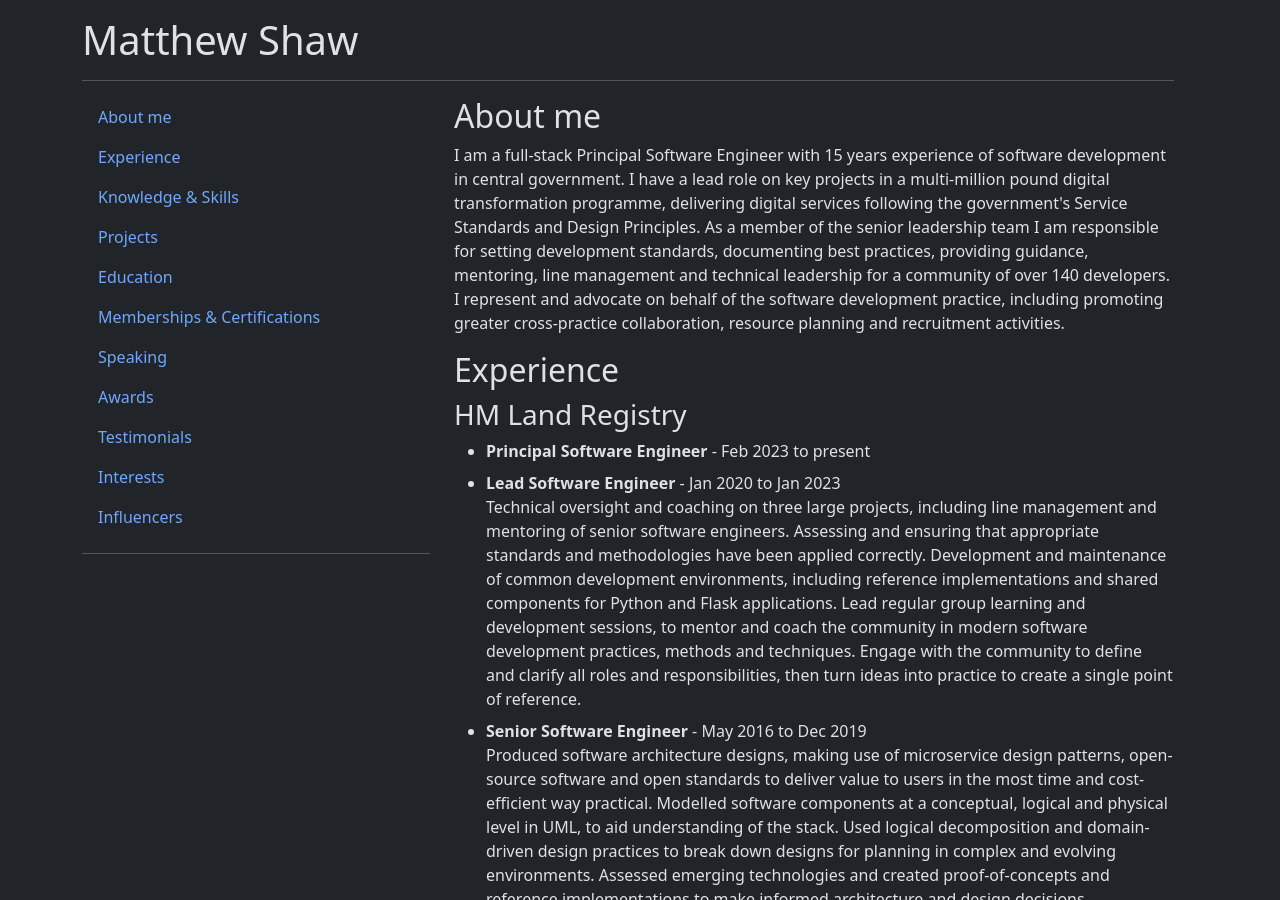
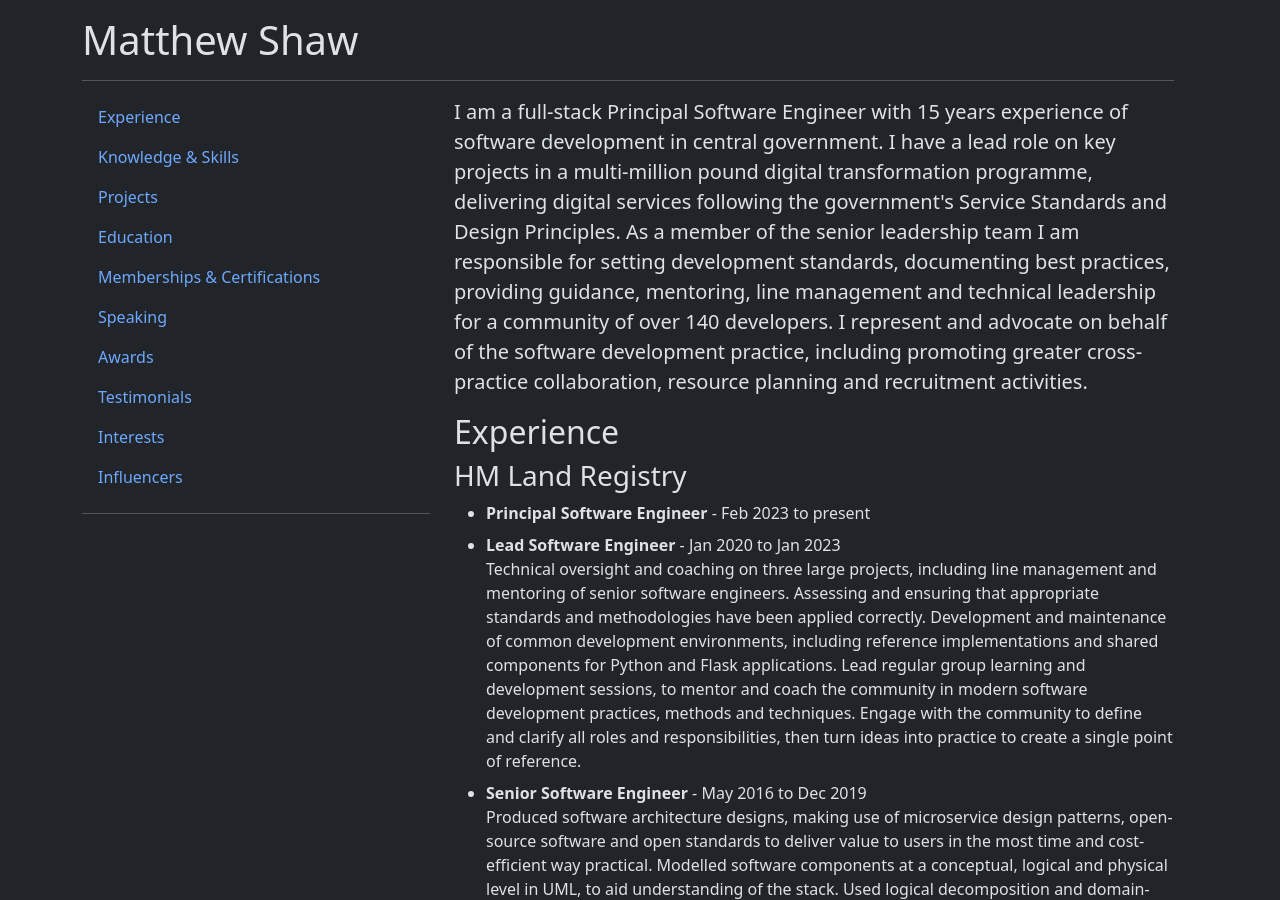
Before and after one commit to matthew-shaw/matthew-shaw.github.io, a Jekyll site: the page built from index.html, in a window 1280 px wide and 900 px high. Built offline with Jekyll 4.4.1, drawn with Linux system fonts in a browser that asks for light colours.

Commit message:
remove about link, use lead paragraph

```diff
--- a/index.html
+++ b/index.html
@@ -11,7 +11,6 @@
 <div class="row">
     <div class="col-md-4">
         <nav class="nav flex-column">
-            <a class="nav-link" href="#about">About me</a>
             <a class="nav-link" href="#experience">Experience</a>
             <a class="nav-link" href="#knowledge-skills">Knowledge & Skills</a>
             <a class="nav-link" href="#projects">Projects</a>
@@ -26,8 +25,7 @@
         <hr>
     </div>
     <div class="col-md-8">
-        <h2 id="about">About me</h2>
-        <p>I am a full-stack Principal Software Engineer with 15 years experience of software development in central government. I have a lead role on key projects in a multi-million pound digital transformation programme, delivering digital services following the government's Service Standards and Design Principles. As a member of the senior leadership team I am responsible for setting development standards, documenting best practices, providing guidance, mentoring, line management and technical leadership for a community of over 140 developers. I represent and advocate on behalf of the software development practice, including promoting greater cross-practice collaboration, resource planning and recruitment activities.</p>
+        <p class="lead">I am a full-stack Principal Software Engineer with 15 years experience of software development in central government. I have a lead role on key projects in a multi-million pound digital transformation programme, delivering digital services following the government's Service Standards and Design Principles. As a member of the senior leadership team I am responsible for setting development standards, documenting best practices, providing guidance, mentoring, line management and technical leadership for a community of over 140 developers. I represent and advocate on behalf of the software development practice, including promoting greater cross-practice collaboration, resource planning and recruitment activities.</p>
 
         <h2 id="experience">Experience</h2>
         <h3>HM Land Registry</h3>
```
